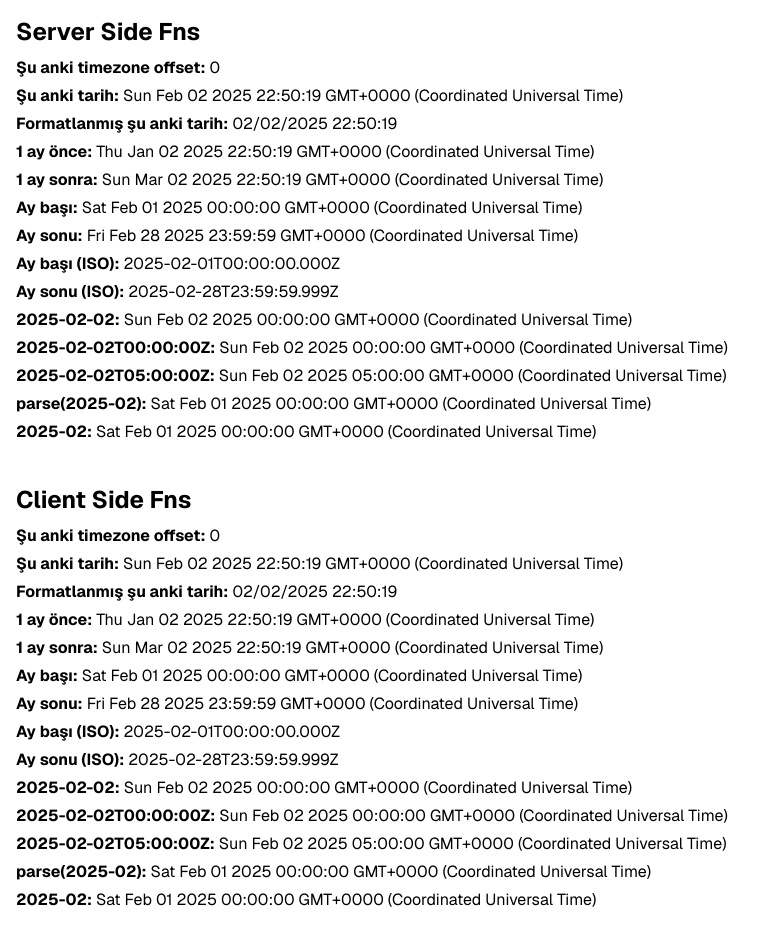
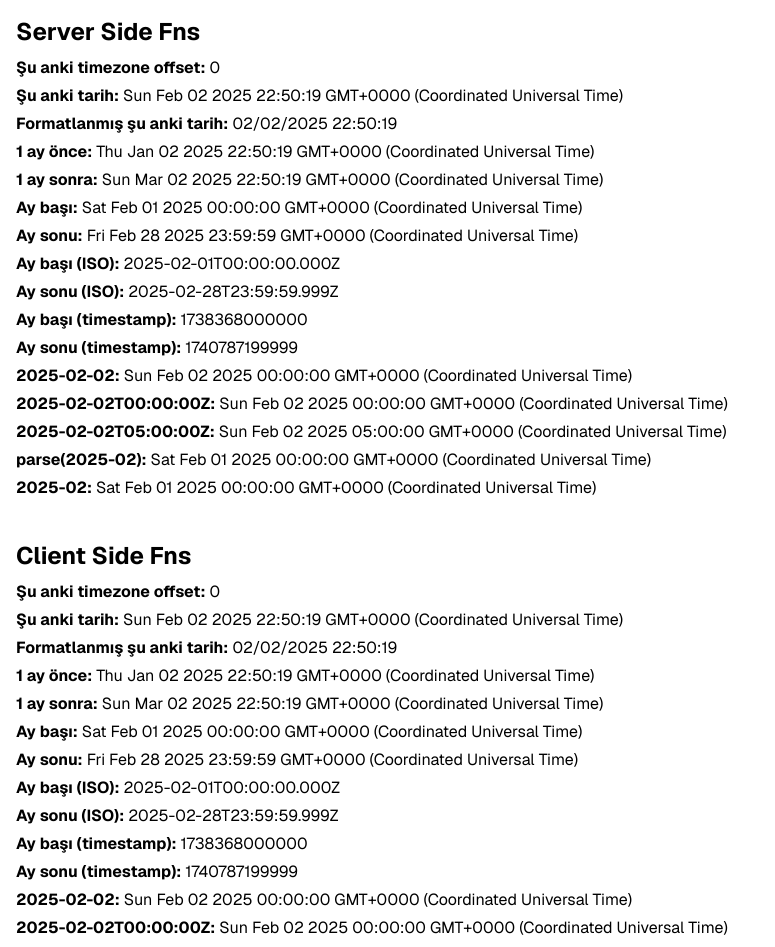
Before and after one commit to mehmetext/date-fns-next, a Next.js app: page / in a window 1280 px wide. Shown: the top 947 px of the page, without its empty margins (0-775 px from the left). Built offline with nearby package versions, Linux system fonts and the light colour scheme.

Commit message:
feat: add timestamps

```diff
--- a/src/app/components/client-side-fns.tsx
+++ b/src/app/components/client-side-fns.tsx
@@ -45,6 +45,12 @@ export default function ClientSideFns() {
           <b>Ay sonu (ISO):</b> {endOfMonth(currentDate).toISOString()}
         </p>
         <p>
+          <b>Ay başı (timestamp):</b> {startOfMonth(currentDate).getTime()}
+        </p>
+        <p>
+          <b>Ay sonu (timestamp):</b> {endOfMonth(currentDate).getTime()}
+        </p>
+        <p>
           <b>2025-02-02:</b> {new Date("2025-02-02").toString()}
         </p>
         <p>
--- a/src/app/components/server-side-fns.tsx
+++ b/src/app/components/server-side-fns.tsx
@@ -45,6 +45,12 @@ export default function ServerSideFns() {
           <b>Ay sonu (ISO):</b> {endOfMonth(currentDate).toISOString()}
         </p>
         <p>
+          <b>Ay başı (timestamp):</b> {startOfMonth(currentDate).getTime()}
+        </p>
+        <p>
+          <b>Ay sonu (timestamp):</b> {endOfMonth(currentDate).getTime()}
+        </p>
+        <p>
           <b>2025-02-02:</b> {new Date("2025-02-02").toString()}
         </p>
         <p>
```
